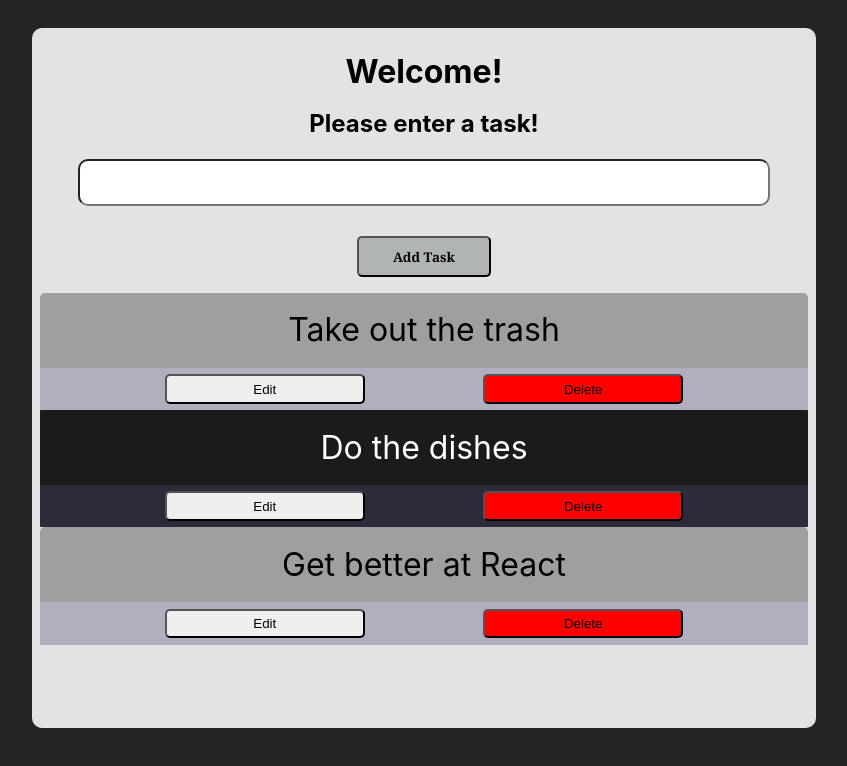
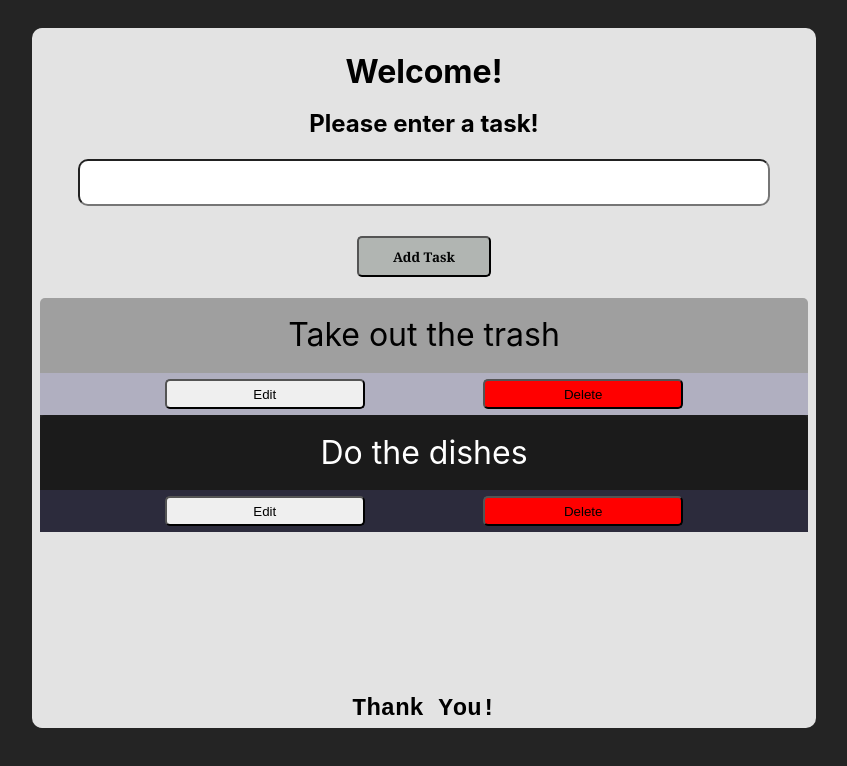
Before and after one commit to metalhead5209/react_Two-Doo, a React (Vite) app: page / in a window 1280 px wide. Shown: the top 766 px of the page, without its empty margins (216-1063 px from the left). Built offline with nearby package versions, Linux system fonts and the light colour scheme.

Commit message:
rendered new todo's to todo component

```diff
--- a/package.json
+++ b/package.json
@@ -9,6 +9,7 @@
     "preview": "vite preview"
   },
   "dependencies": {
+    "nanoid": "^4.0.0",
     "react": "^18.2.0",
     "react-dom": "^18.2.0",
     "the-new-css-reset": "^1.7.3"
--- a/src/App.css
+++ b/src/App.css
@@ -39,6 +39,7 @@ h2 {
   font-weight: 700;
   font-family: Georgia, 'Times New Roman', Times, serif;
   color:rgb(3, 4, 4);
+  margin-bottom: 5px;
 }
 
 .form-btn:hover {
@@ -53,6 +54,7 @@ h2 {
   justify-content: center;
   height: 400px;
   overflow: auto;
+  scroll-behavior: smooth;
 }
 
 .todo-list {
@@ -104,3 +106,14 @@ h2 {
   background-color: rgba(0, 0, 0, 0.7);
   box-shadow: rgba(0, 0, 0, 0.35) 0px 5px 15px;
 }
+
+footer {
+  display: flex;
+  justify-content: center;
+}
+
+.footer-text {
+  font-size: 1.5em;
+  font-family: 'Courier New', Courier, monospace;
+  font-weight: 900;
+}
--- a/src/App.jsx
+++ b/src/App.jsx
@@ -2,31 +2,24 @@ import { useState } from "react";
 import "./App.css";
 import Todo from "./components/Todo";
 import TodoForm from "./components/TodoForm";
+import { nanoid } from "nanoid";
 
 function App() {
+  const _TASKS = [
+    { id: "td-2151", name: "Take out the trash" },
+    { id: "td-2152", name: "Do the dishes" },
+  ];
 
-  const _TASKS = [
-    {id: "td-2151", name: "Take out the trash"},
-    {id: "td-2152", name: "Do the dishes"},
-    {id: "td-2155", name: "Get better at React"}
-  ]
+  const [tasks, setTasks] = useState(_TASKS);
 
-  const [tasks, setTasks ] = useState(_TASKS)
-
-
-  const todoList = _TASKS.map((task) => (
-    <Todo
-     id={task.id}
-     name={task.name}
-     key={task.id}
-     />
-  ))
+  const todoList = tasks.map((task) => (
+    <Todo id={task.id} name={task.name} key={task.id} />
+  ));
 
   const addTask = (taskName) => {
-    alert(taskName)
-  }
-
-
+    const newTask = { id: `td-${nanoid()}`, name: taskName };
+    setTasks([...tasks, newTask]);
+  };
 
   return (
     <>
@@ -34,16 +27,14 @@ function App() {
         <h1>Welcome!</h1>
         <h2>Please enter a task!</h2>
 
-        <TodoForm addTask={addTask}/>
+        <TodoForm addTask={addTask} />
 
         <div className="todo-list-container">
-          <ul className="todo-list">
-            {todoList}
-
-          </ul>
+          <ul className="todo-list">{todoList}</ul>
         </div>
-
-
+        <footer>
+          <p className="footer-text">Thank You!</p>
+        </footer>
       </div>
     </>
   );
--- a/src/components/TodoForm.jsx
+++ b/src/components/TodoForm.jsx
@@ -3,15 +3,16 @@ import React, { useState } from "react";
 
 const TodoForm = (props) => {
 
-  const [ name, setName ] = useState('');
+  const [ taskName, setTaskName ] = useState('');
 
   const handleSubmit = (e) => {
     e.preventDefault();
-    props.addTask(name);
+    props.addTask(taskName);
+    setTaskName('')
   };
 
   const handleChange = (e) => {
-    setName(e.target.value)
+    setTaskName(e.target.value)
   }
 
   return (
@@ -23,7 +24,7 @@ const TodoForm = (props) => {
       type="text"
       className="form-input"
       onChange={handleChange}
-      value={name}
+      value={taskName}
       /> <br />
       <button className="form-btn">Add Task</button>
     </form>
--- a/src/index.css
+++ b/src/index.css
@@ -27,6 +27,10 @@
 *::before,
 *::after {
   box-sizing: border-box;
+}
+
+html {
+  scroll-behavior: smooth;
 }
 
 /* Reapply the pointer cursor for anchor tags */
```
Also changed, not shown: 1 other file (tests, documents, lock files or other folders).
